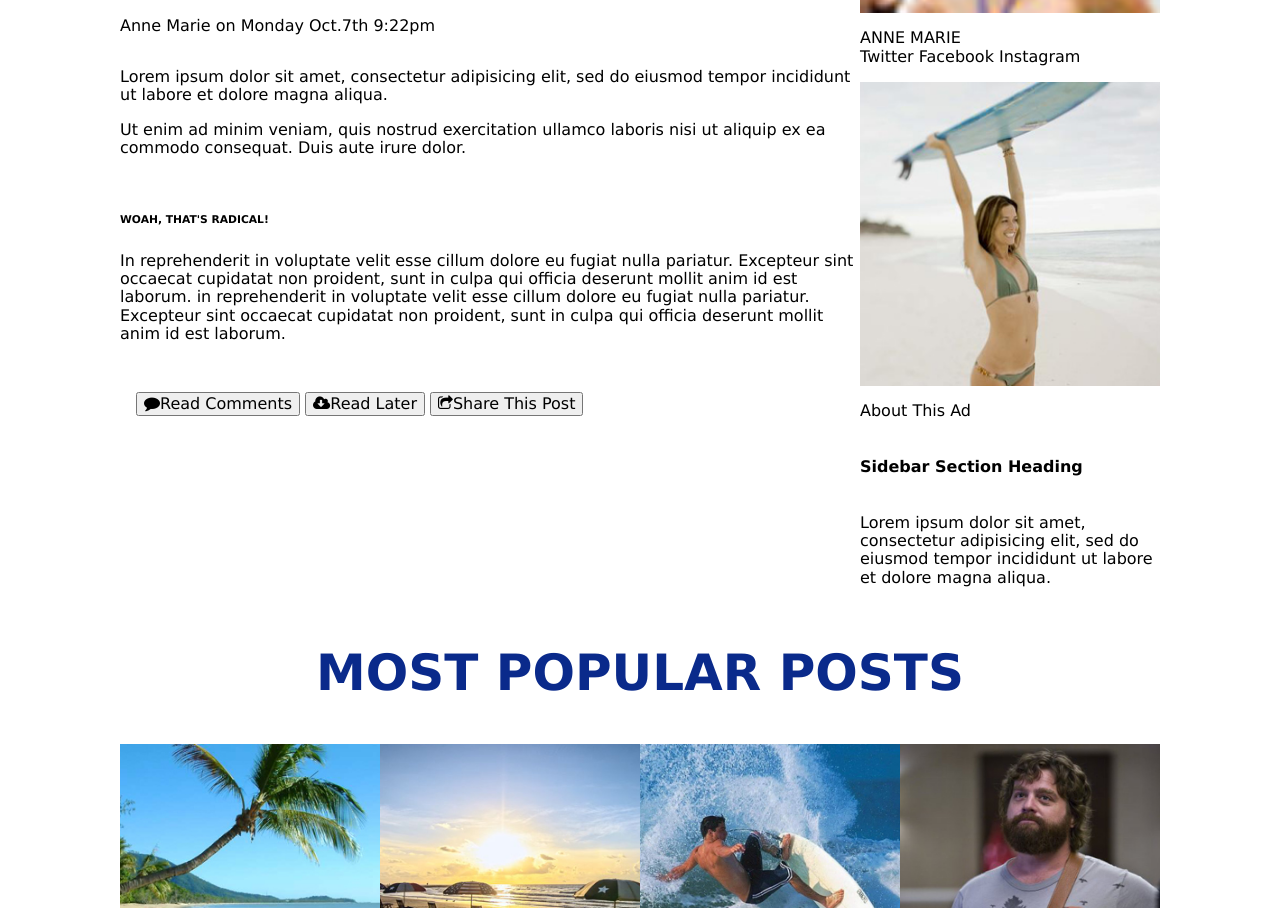
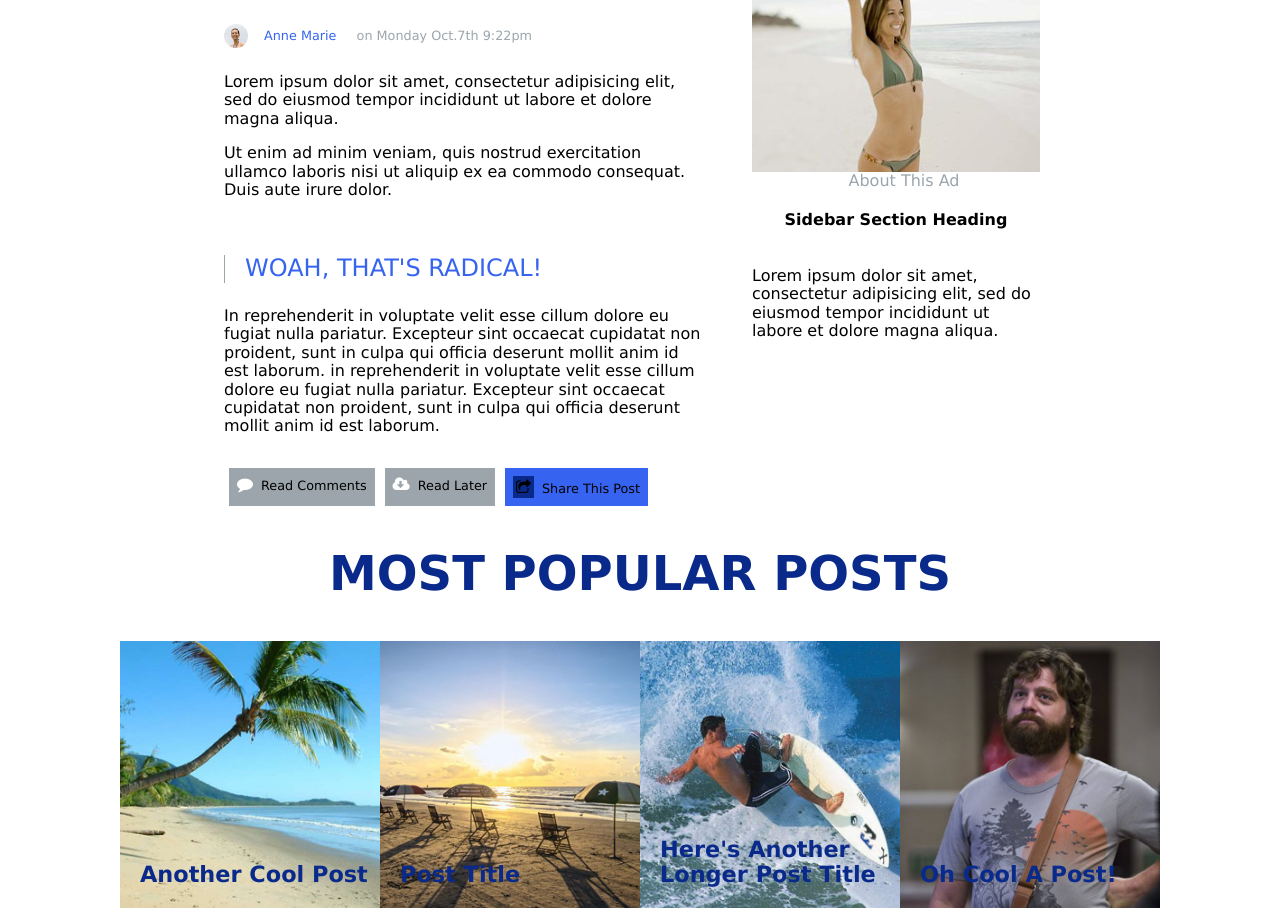
Before and after one commit to Jeremy-Glover/05-surf-and-paddle, a plain HTML site: page index.html in a window 1280 px wide. Shown: the part 625-1533 px from the top of the page. Drawn offline with nearby package versions, Linux system fonts and the light colour scheme.

Commit message:
Updated style and layout

```diff
--- a/app.css
+++ b/app.css
@@ -37,7 +37,7 @@ header {
   background-size: cover;
   background-color: rgb(17, 89, 196);
   background-blend-mode: overlay;
-  margin: 0 10px 30px;
+  margin: 0 10px 20px;
   color: white;
 }
 
@@ -54,7 +54,6 @@ header {
   flex: 1;
   font-size: .7rem;
   font-weight: bold;
-
 }
 
 .fa-sun-o {
@@ -88,7 +87,6 @@ header {
   color: black;
   font-size: .8rem;
   font-weight: bold;
-  line-height: .5rem;
   margin-top: 0;
 }
 
@@ -96,64 +94,137 @@ header {
 
 .content {
   display: flex;
-  max-width: 100%;
+  max-width: 80%;
   margin: auto;
 }
 
 .main-head, .bottom-head {
   color: rgb(10, 42, 139);
-  font-size: 50px;
+  font-size: 3rem;;
 }
 
 .main {
   display: flex;
   flex-direction: column;
-  flex-grow: 1;
+  flex: 2;
+  margin-right: 2rem;
+}
+
+.main-author {
+  display: flex;
+  align-items: center;
+  line-height: 1rem;
+  color: rgb(54, 100, 240);
+  font-size: .8rem;
+}
+
+.main-headshot {
+  height: 1.5rem;
+  width: 1.5rem;
+  border-radius: 50%;
+  margin-right: 1rem;
+}
+
+ span {
+  color: rgb(155, 165, 171);
+  padding-left: 1rem;
+}
+
+.insert {
+  color: rgb(54, 100, 240);
+  font-size: 1.5rem;
+  border-left: 1px rgb(155, 165, 171) solid;
+  padding-left: 20px;
+}
+
+.links {
+  display: flex;
+  flex-direction: row;
+  margin: 0;
+  font-size: .8rem;
+}
+
+.links-item-1, .links-item-2{
+  margin: 0 5px;
+}
+
+.links-item-1 {
+  background: rgb(155, 165, 171);
+  border: .5rem rgb(155, 165, 171) solid;
+}
+
+.links-item-2  {
+  background: rgb(54, 100, 240);
+  border: .5rem rgb(54, 100, 240) solid;
+}
+
+.fa-comment, .fa-cloud-download {
+  color: white;
+  background: rgb(155, 165, 171);
+  margin-right: .5rem;
+  font-size: 1rem;
+}
+
+.fa-share-square-o {
+  background: rgb(10, 42, 139);
+  margin-right: .5rem;
+  border: rgb(10, 42, 139) solid;
+  font-size: 1rem;
 }
 
 .sidebar {
   display: flex;
+  flex: 1;
   flex-direction: column;
-  flex-shrink: 0;
-  width: 300px;
+  margin: 1rem;
+  align-items: center;
 }
 
-.button {
-  display: inline-block;
-  margin: 1rem;
+.sidebar-headshot {
+  width: 3rem;
+  height: 3rem;
+  border-radius: 50%;
+  align-self: center;
+  margin-top: 2rem;
 }
 
 .bottom-head {
   align-self: center;
 }
 
+/*The footer styling for the page begins here */
+.image-guide {
+  display: flex;
+  flex-direction: row;
+  flex-wrap: wrap;
+  width: 100%;
+}
+
 .image-guide__pics {
-  height: 260px;
+  height: 270px;
   width: 260px;
 }
 
-.image-guide {
+.image-guide__item {
   display: flex;
-  width: 100%;
-}
-
-.image-guide__item {
   position: relative;
 }
 
 .image-guide__item__text {
   position: absolute;
-  bottom: 1%;
-  font-size: 1.5rem;
-  color: white;
-
+  left: 20px;
+  bottom: 0;
+  display: flex;
+  font-size: 1.4rem;
+  font-weight: bold;
+  color: rgb(10, 42, 139);
 }
 
 .bottom-nav {
   display: flex;
   align-items: center;
   width: 100%;
-  height: 4rem;
+  height: 3rem;
   background-color: rgb(10, 42, 139);
   font-size: .5rem;
   color: white;
--- a/index.html
+++ b/index.html
@@ -22,26 +22,25 @@
     <section class="content">
       <article class="main">
         <h2 class="main-head">A Fantastic Engaging <br>Headline Goes Here</h2>
-        <div class="main__description">
-          <img class="main-headshot" src="headshot.jpg" alt="">
-          <p>Anne Marie  <span>on Monday Oct.7th 9:22pm</span></p>
+        <div class="main-author">
+          <img class="main-headshot" src="headshot.jpg" alt=""><p>Anne Marie <span>on Monday Oct.7th 9:22pm</span></p>
         </div>
         <p>Lorem ipsum dolor sit amet, consectetur adipisicing elit, sed do eiusmod tempor incididunt ut labore et dolore magna aliqua.</p>
           Ut enim ad minim veniam, quis nostrud exercitation ullamco laboris nisi ut aliquip ex ea commodo consequat. Duis aute irure dolor.</p>
-          <h6 class="insert">WOAH, THAT'S RADICAL!</h6>
+          <p class="insert">WOAH, THAT'S RADICAL!</p>
           In reprehenderit in voluptate velit esse cillum dolore eu fugiat nulla pariatur. Excepteur sint occaecat cupidatat non proident, sunt in culpa qui officia deserunt mollit anim id est laborum. in reprehenderit in voluptate velit esse cillum dolore eu fugiat nulla pariatur. Excepteur sint occaecat cupidatat non proident, sunt in culpa qui officia deserunt mollit anim id est laborum.
         </p>
-          <div class="button">
-            <button class="button-item"><i class="fa fa-comment"></i>Read Comments</button>
-            <button class="button-item"><i class="fa fa-cloud-download"></i>Read Later</button>
-            <button class="button-item"><i class="fa fa-share-square-o"></i>Share This Post</button>
+          <div class="links">
+            <p class="links-item-1"><i class="fa fa-comment"></i>Read Comments</p>
+            <p class="links-item-1"><i class="fa fa-cloud-download"></i>Read Later</p>
+            <p class="links-item-2"><i class="fa fa-share-square-o"></i>Share This Post</p>
           </div>
       </article>
       <aside class="sidebar">
         <img class="sidebar-headshot" src="headshot.jpg" alt="">
-        <p>ANNE MARIE <br><span>Twitter  Facebook  Instagram</span></p>
-        <img src="beach5.jpg" alt="paddleboard" class="sidebar__img">
-        <p class="sidebar__info__link">About This Ad</p>
+        <p>ANNE MARIE <span>Twitter  Facebook  Instagram</span></p>
+        <img src="beach5.jpg" alt="paddleboard" class="sidebar-img">
+        <span class="sidebar__info__link">About This Ad</span>
         <h4>Sidebar Section Heading</h4>
         <p class="sidebar__info">Lorem ipsum dolor sit amet, consectetur adipisicing elit, sed do eiusmod tempor incididunt ut labore et dolore magna aliqua.</p>
       </aside>
@@ -64,8 +63,7 @@
           <img src="beach4.jpg" alt="post" class="image-guide__pics">
           <p class="image-guide__item__text">Oh Cool A Post!</p>
         </div>
-      </div>
-      <div class="bottom-nav">
+        <div class="bottom-nav">
         <p class="bottom-nav__left"> <img src="ironyard.png" alt="Ironyard" class="bottom-logo">The Ironyard Copyright 2013. All Rights Reserved</p>
         <ul class="bottom-nav__right">
           <li class="bottom-nav__right__items" href="#">Nav Item 1 |</li>
@@ -74,6 +72,7 @@
           <li class="bottom-nav__right__items">Nav Item 4</li>
         </ul>
       </div>
+    </div>
   </main>
   </body>
 </html>
```
